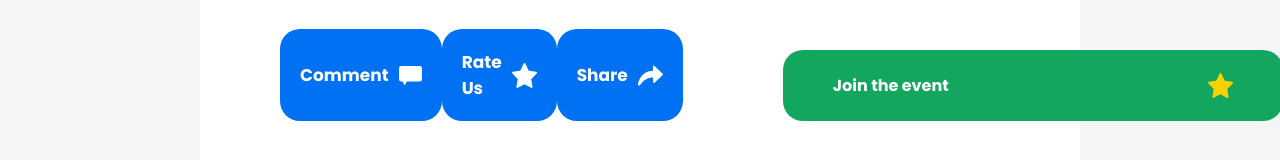
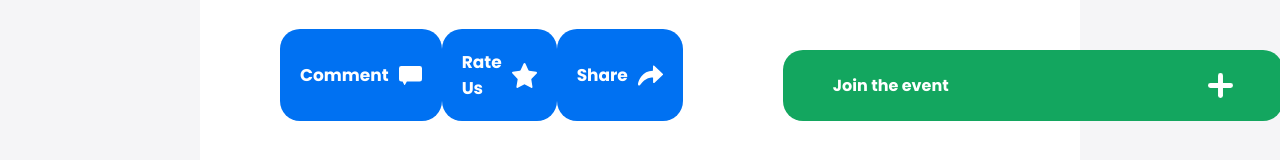
Before and after one commit to OkhaiBroh/PW1-G8, a Vue app: page /event-details in a window 1280 px wide. Shown: the part 736-896 px from the top of the page. Built offline with nearby package versions, Linux system fonts and the light colour scheme.

Commit message:
Finished

```diff
--- a/src/views/EventDetailsView.vue
+++ b/src/views/EventDetailsView.vue
@@ -41,7 +41,7 @@
                 <img  class="ico-event" src="https://st.depositphotos.com/1053646/1770/i/950/depositphotos_17700789-stock-photo-dance-club.jpg" alt="">
                 <div class="join-button">
                     <b>Join the event</b>
-                    <img class="share-ico" src="../assets/icons/ico_star_full.svg">
+                    <img class="share-ico" src="../assets/icons/ico_plus.svg">
                 </div>
 
                 </div>
```
Also changed, not shown: src/assets/icons/ico_plus.svg (added).
